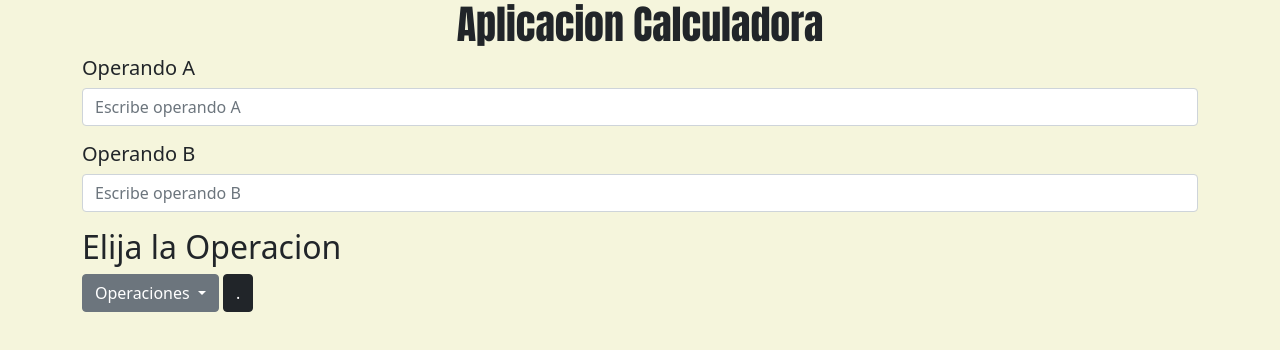
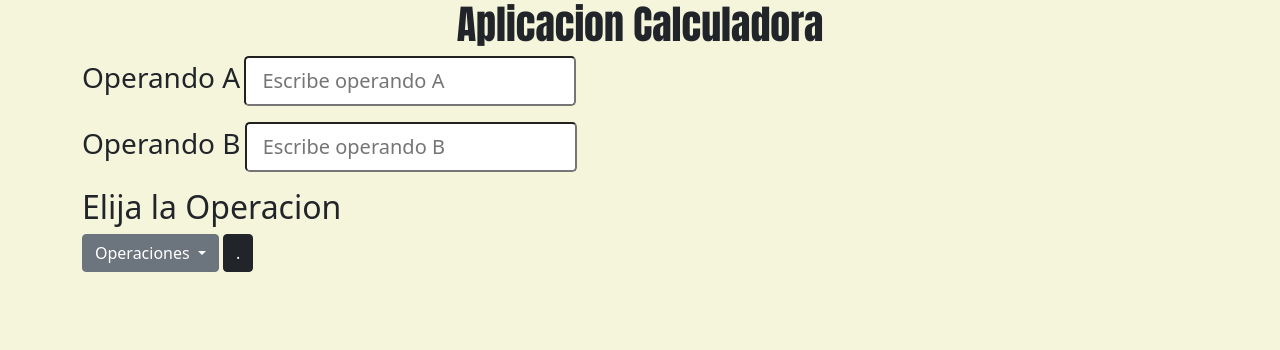
Before and after one commit to andmar1/Calculadora-JS, a plain HTML site: page index.html in a window 1280 px wide. Drawn offline with nearby package versions, Linux system fonts and the light colour scheme.

Commit message:
Cambio de dimensiones

```diff
--- a/css/style.css
+++ b/css/style.css
@@ -11,3 +11,11 @@ body{
 .resultado{
     color: aqua;
 }
+
+.operandoA{
+    font-size: 4rem;
+}
+
+.operandoB{
+    font-size: 4rem;
+}
--- a/index.html
+++ b/index.html
@@ -17,12 +17,12 @@
 
         <form id="forma">
             <div class="mb-3">
-                <label for="operandoA"><h5>Operando A</h5></label>
-                <input type="number" class="form-control" placeholder="Escribe operando A" id="operandoA">
+                <label for="operandoA"><h3>Operando A</h3></label>
+                <input type="number" class="form-control-lg" placeholder="Escribe operando A" id="operandoA">
             </div>
             <div class="mb-3">
-                <label for="operandoB"><h5>Operando B</h5></label>
-                <input type="number" class="form-control" placeholder="Escribe operando B" id="operandoB">
+                <label for="operandoB"><h3>Operando B</h3></label>
+                <input type="number" class="form-control-lg" placeholder="Escribe operando B" id="operandoB">
             </div>
         </form>
         <h2>Elija la Operacion</h2>
@@ -44,9 +44,6 @@
 
     <!-- Option 1: Bootstrap Bundle with Popper -->
     <script src="https://cdn.jsdelivr.net/npm/bootstrap@5.0.1/dist/js/bootstrap.bundle.min.js" integrity="sha384-gtEjrD/SeCtmISkJkNUaaKMoLD0//ElJ19smozuHV6z3Iehds+3Ulb9Bn9Plx0x4" crossorigin="anonymous"></script>
-
-
-
     <script src="js/app.js" ></script>
   </body>
 </html>
```
